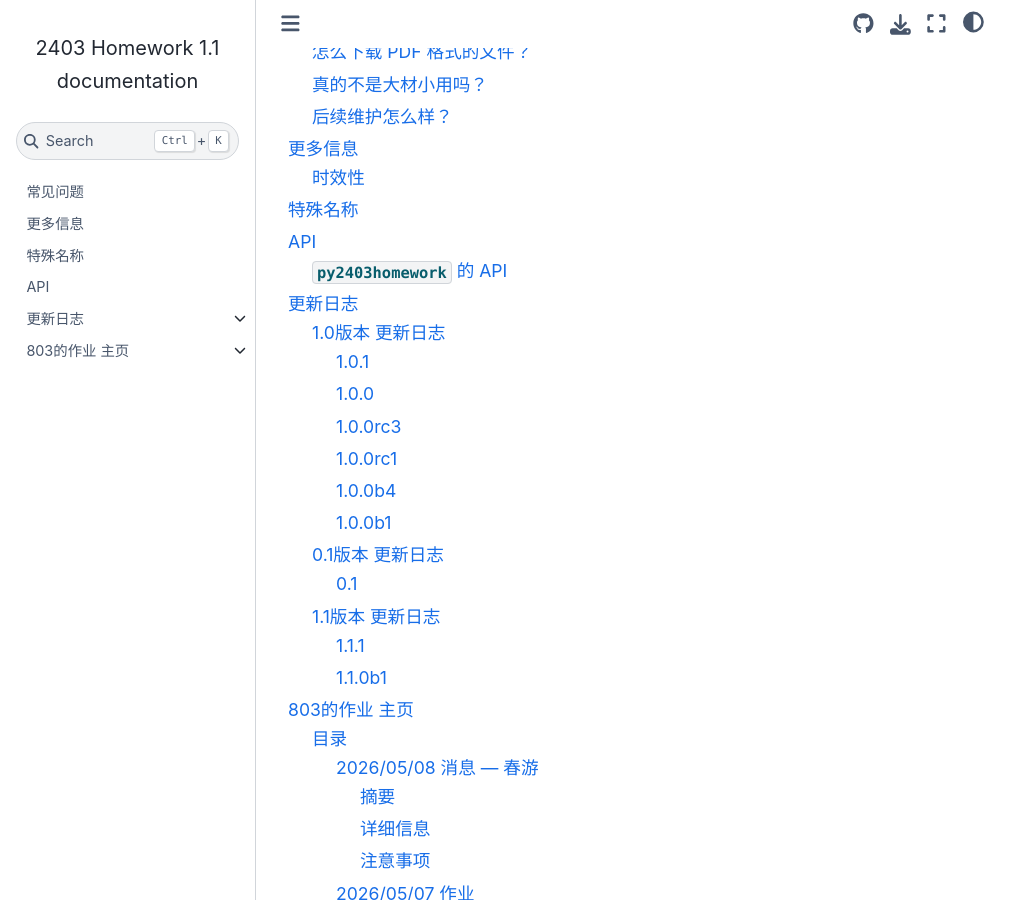
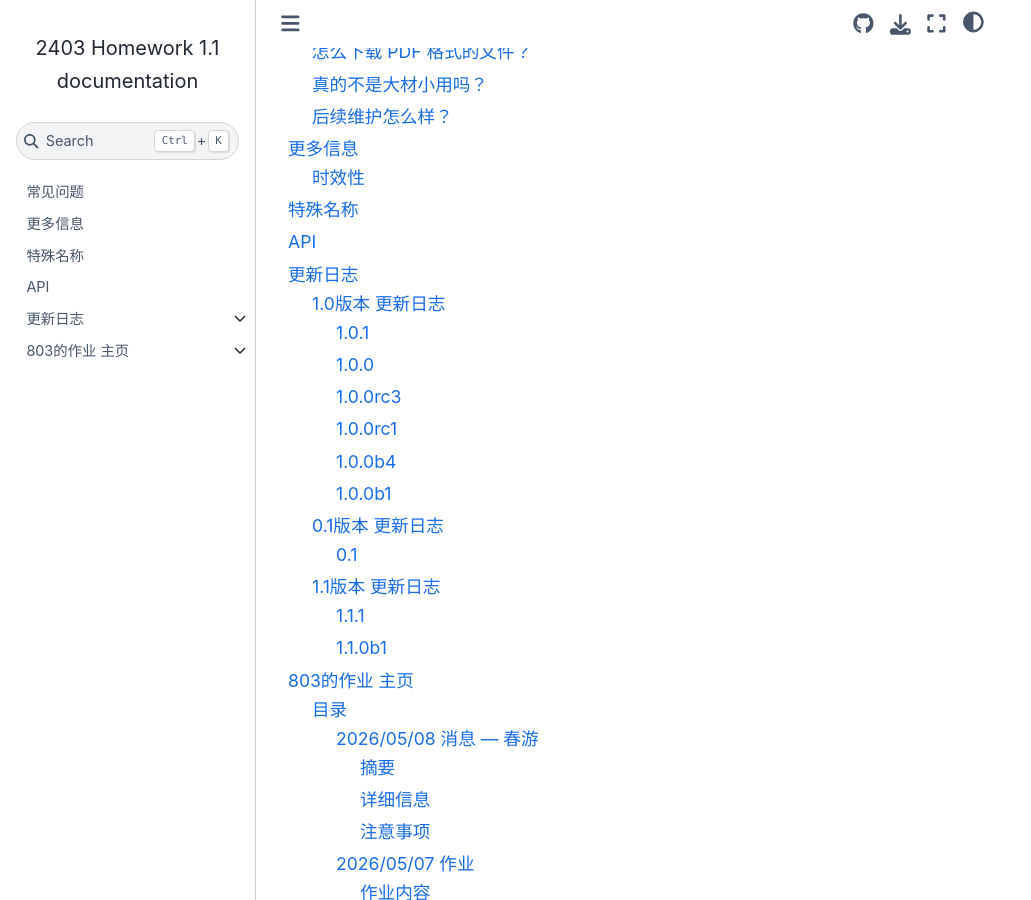
Before and after one commit to Sail-in-1024/2403-Homework, a Sphinx documentation site: the page built from docs/source/contents.rst, in a window 1280 px wide and 900 px high, scrolled down 329 px. Shown: the whole window, without its empty margins (0-1031 px from the left). Built offline with Sphinx 7.4.7 and the Sphinx Book theme 1.1.4, drawn with Linux system fonts in a browser that asks for light colours.

Commit message:
更新 api.rst

```diff
--- a/docs/source/api.rst
+++ b/docs/source/api.rst
@@ -7,10 +7,3 @@ API
    :recursive:
 
    py2403homework
-
-:mod:`py2403homework` 的 API
-----------------------------
-
-.. automodule:: py2403homework
-
-.. autoclass:: py2403homework.utils.Generatable
```
